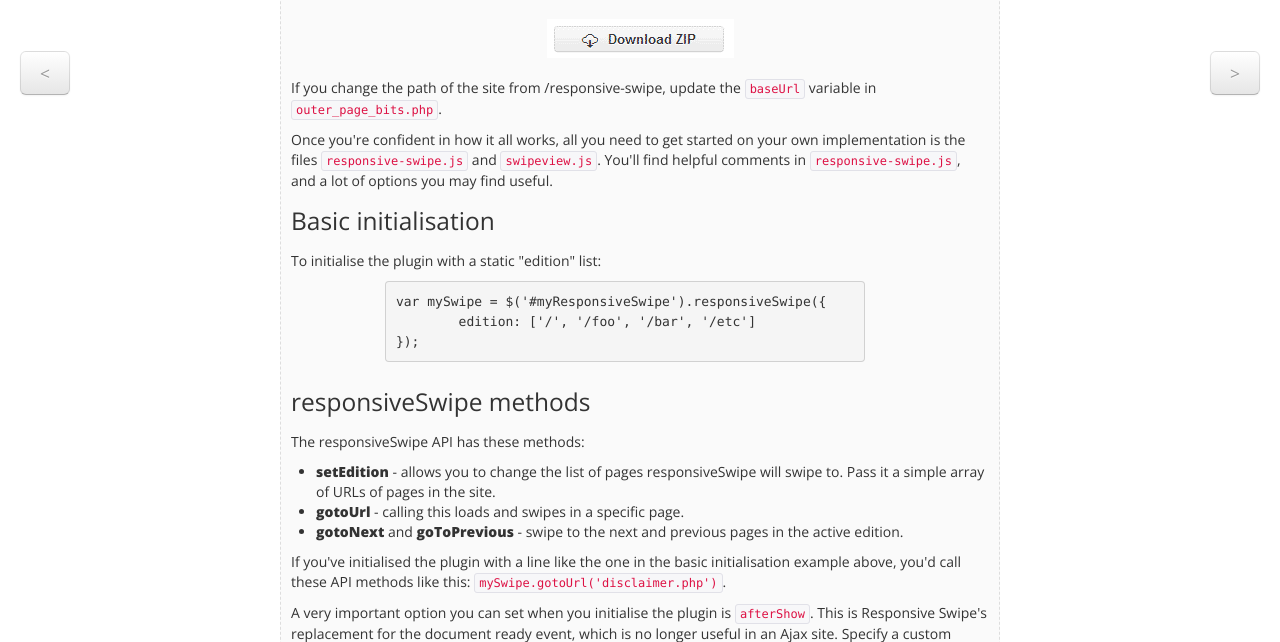
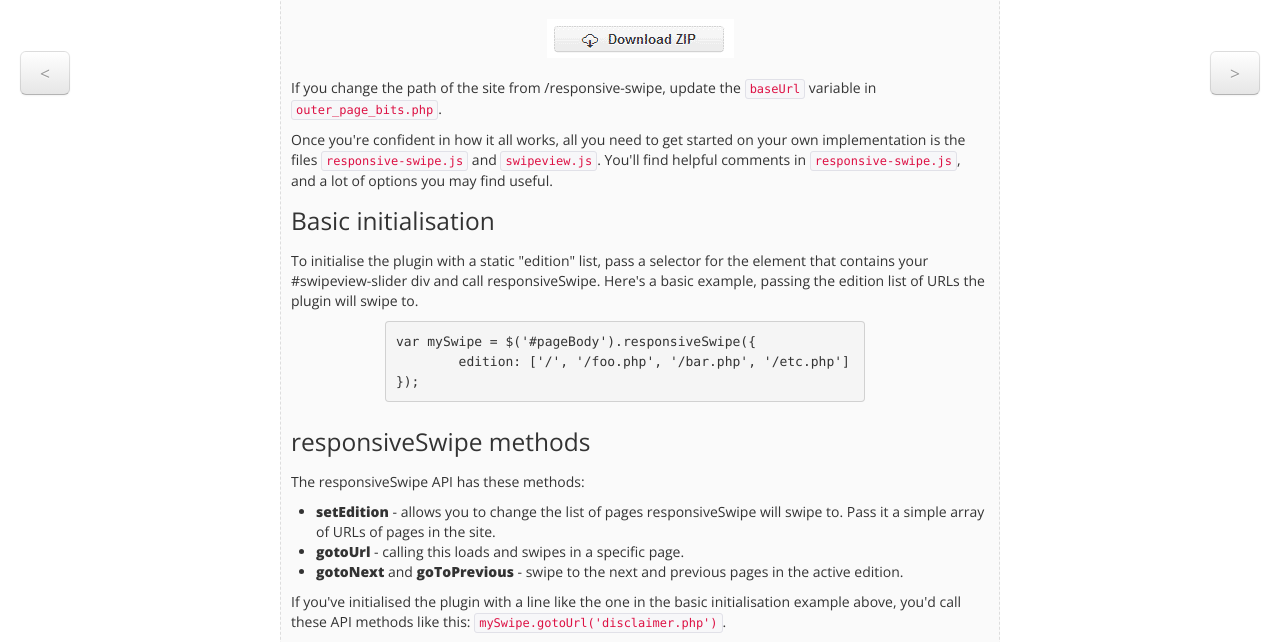
Before and after one commit to andfinally/responsive-swipe, a PHP site: page /setup.php in a window 1280 px wide. Shown: the part 349-991 px from the top of the page. Run offline with PHP 8.4, Linux system fonts and the light colour scheme.

Commit message:
Tweaks to basic init example

```diff
--- a/setup.php
+++ b/setup.php
@@ -24,11 +24,11 @@ render_header();
 		<p>Once you're confident in how it all works, all you need to get started on your own implementation is the files <code>responsive-swipe.js</code> and <code>swipeview.js</code>. You'll find helpful comments in <code>responsive-swipe.js</code>, and a lot of options you may find useful.</p>
 
 		<h3>Basic initialisation</h3>
-		<p>To initialise the plugin with a static "edition" list:</p>
+		<p>To initialise the plugin with a static "edition" list, pass a selector for the element that contains your #swipeview-slider div and call responsiveSwipe. Here's a basic example, passing the edition list of URLs the plugin will swipe to.</p>
 		<div class="row">
 			<pre class="span8 offset2">
-var mySwipe = $('#myResponsiveSwipe').responsiveSwipe({
-	edition: ['/', '/foo', '/bar', '/etc']
+var mySwipe = $('#pageBody').responsiveSwipe({
+	edition: ['/', '/foo.php', '/bar.php', '/etc.php']
 });</pre>
 		</div>
 		<h3>responsiveSwipe methods</h3>
```
